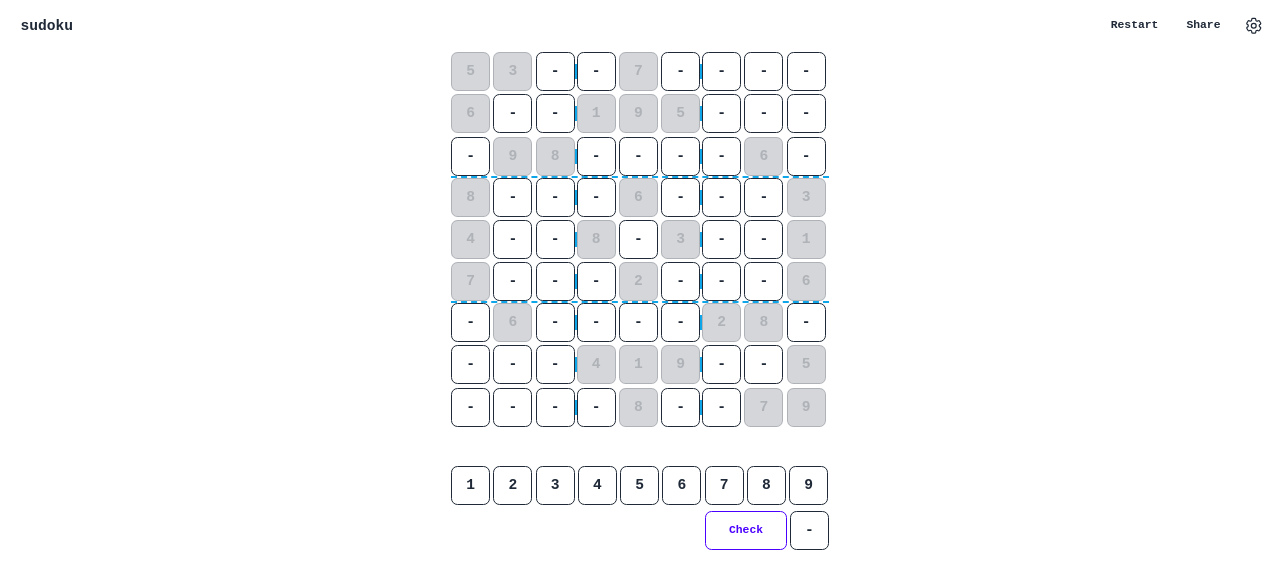
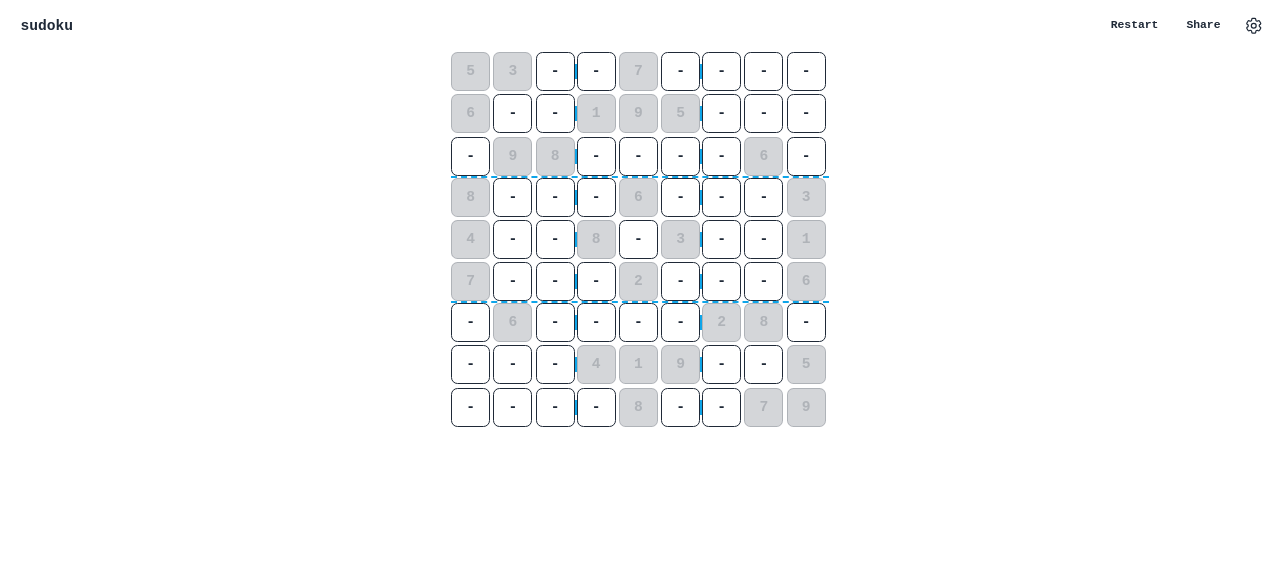
Before and after one commit to mrv1k/propersudoku, a SvelteKit app: page / in a window 1280 px wide. Shown: the top 588 px of the page. Built offline with nearby package versions, Linux system fonts and the light colour scheme.

Commit message:
wip solver

```diff
--- a/src/routes/+page.svelte
+++ b/src/routes/+page.svelte
@@ -31,46 +31,79 @@
     isBoardInitiated = true;
   });
 
-  let activeRow = $state(-1);
-  let activeCol = $state(-1);
+  let userRow = $state(-1);
+  let userCol = $state(-1);
 
-  const compareCell = (row, col) => activeRow === row && activeCol === col;
+  const compareCell = (row, col) => {
+    //, gameRow, gameCol
+    //const r = gameRow ?? userRow;
+    //const c = gameCol ?? userCol;
+    return userRow === row && userCol === col;
+  };
   let isAnyCellActive = $derived(!compareCell(-1, -1));
 
   let checkIsCellUserInput = (row, col) => initialBoard[row][col] !== board[row][col];
 
-  const getNumbers = (arr = []) => arr.filter((n) => n !== X).map((n) => Number(n));
-  const getRowNumbers = () => getNumbers(board[activeRow]);
-  const getColNumbers = () => getNumbers(board.map((row) => row[activeCol]));
+  const getArrNumbers = (arr = []) => arr.filter((n) => n !== X).map((n) => Number(n));
+  const check = (arr, n) => !arr.includes(n);
 
-  const check = (arr, n) => !arr.includes(n);
-  const checkRow = (key) => check(getRowNumbers(), key);
+  const getColNumbers = () => getArrNumbers(board.map((row) => row[userCol]));
   const checkCol = (key) => check(getColNumbers(), key);
+
+  const getRowNumbers = (row) => getArrNumbers(board[row]);
+  const checkRow = (key, row) => {
+    console.log({ key, row, userRow });
+    return check(getRowNumbers(), key);
+  };
+
+  console.log(checkRow(6, 4));
 
   const get3x3Numbers = () => {
     let square = [];
 
-    if (activeRow < 3) {
+    if (userRow < 3) {
       square = board.slice(0, 3);
-    } else if (activeRow < 6) {
+    } else if (userRow < 6) {
       square = board.slice(3, 6);
     } else {
       square = board.slice(6);
     }
 
-    if (activeCol < 3) {
+    if (userCol < 3) {
       square = square.map((row) => row.slice(0, 3));
-    } else if (activeCol < 6) {
+    } else if (userCol < 6) {
       square = square.map((row) => row.slice(3, 6));
     } else {
       square = square.map((row) => row.slice(6));
     }
-    return getNumbers(square.flatMap((row) => row));
+    return getArrNumbers(square.flatMap((row) => row));
   };
-
   const check3x3 = (key) => {
     const square = get3x3Numbers();
     return check(square, key);
+  };
+
+  const checkAll = (key) => {
+    const num = Number(key);
+    const isValidRow = checkRow(num, userRow);
+    const isValidCol = checkCol(num);
+    const isValid3x3 = check3x3(num);
+    console.log({ isValidRow, isValidCol, isValid3x3 });
+    return isValidRow && isValidCol && isValid3x3;
+  };
+
+  const solve = () => {
+    for (let row = 0; row < 9; row++) {
+      for (let col = 0; col < 9; col++) {
+        if (board[row][col] === X) {
+          for (let n = 0; n < 9; n++) {
+            if (checkAll(row, col, n)) {
+              console.log('yup');
+            }
+          }
+        }
+      }
+    }
   };
 
   const setStub = new Set();
@@ -87,19 +120,14 @@
   let invalidNumberKeys = $derived(findAlreadyUsedNumbers());
 
   const handleInput = (key) => {
-    board[activeRow][activeCol] = String(key);
-    activeRow = -1;
-    activeCol = -1;
+    board[userRow][userCol] = String(key);
+    userRow = -1;
+    userCol = -1;
   };
 
   const handleNumberInput = (key) => {
-    const num = Number(key);
-    const isValidRow = checkRow(num);
-    const isValidCol = checkCol(num);
-    const isValid3x3 = check3x3(num);
-    if (isValidRow && isValidCol && isValid3x3) {
-      handleInput(num);
-      return;
+    if (checkAll(key)) {
+      handleInput(key);
     }
   };
 </script>
@@ -120,7 +148,7 @@
           handleNumberInput(e.key);
           break;
         case 'Backspace':
-          if (checkIsCellUserInput(activeRow, activeCol)) {
+          if (checkIsCellUserInput(userRow, userCol)) {
             handleInput(X);
           }
           break;
@@ -145,11 +173,11 @@
               onclick={() => {
                 const currentCellIsActive = compareCell(rowIndex, colIndex);
                 if (!currentCellIsActive) {
-                  activeRow = rowIndex;
-                  activeCol = colIndex;
+                  userRow = rowIndex;
+                  userCol = colIndex;
                 } else {
-                  activeRow = -1;
-                  activeCol = -1;
+                  userRow = -1;
+                  userCol = -1;
                 }
               }}>{cell}</button
             >
@@ -159,7 +187,7 @@
     {/each}
   </div>
 
-  <div class="game-input mt-12" class:hidden={!isAnyCellActive && false}>
+  <div class="game-input mt-12" class:hidden={!isAnyCellActive}>
     <div class="game-input-numbers">
       {#each numberKeys as key}
         <button
@@ -173,6 +201,9 @@
     </div>
 
     <div class="game-input-utils mt-2 justify-end">
+      <button class="btn btn-outline btn-secondary" style="width: 81.25px;" onclick={solve}
+        >Solve</button
+      >
       <!-- on pc width of a button is 39x39 + margin is 3.25, so 2 are 81.25 -->
       <button class="btn btn-outline btn-primary" style="width: 81.25px;">Check</button>
       <button class="game-key" onclick={() => handleInput(X)}>{X}</button>
```
